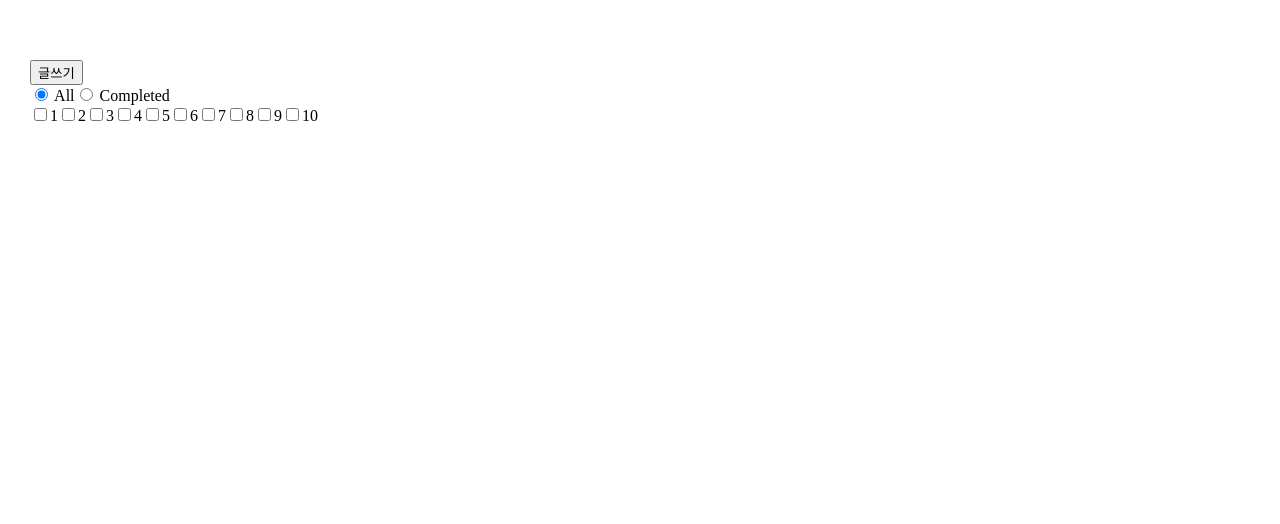
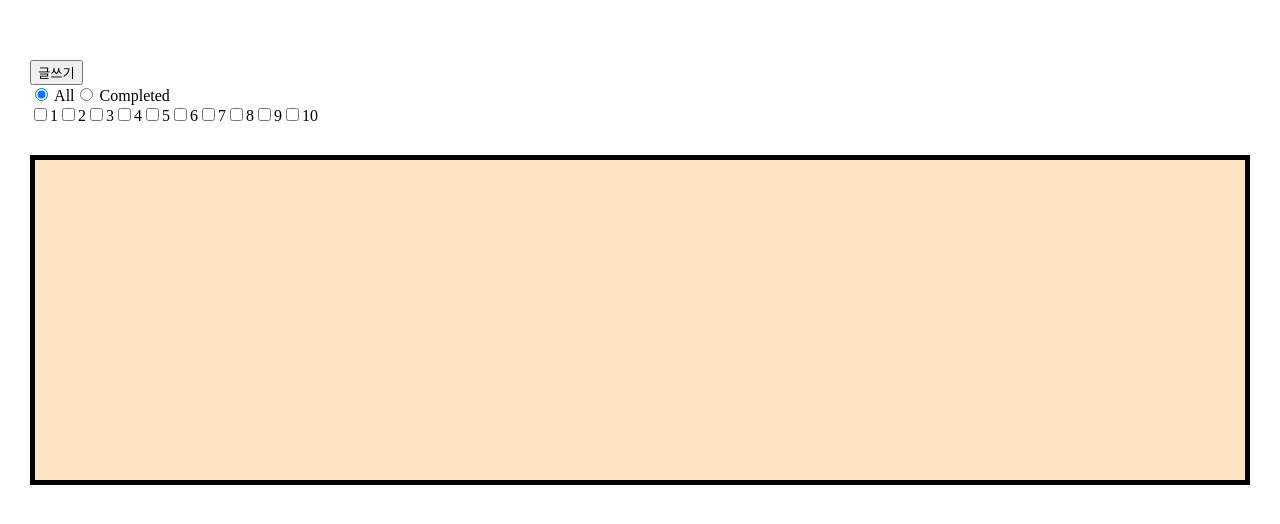
Before and after one commit to shlee1353/todolist, a React (Create React App) app: page / in a window 1280 px wide. Shown: the top 524 px of the page. Built offline with nearby package versions, Linux system fonts and the light colour scheme.

Commit message:
Add console (#6)
Co-authored-by: USER <user@AL01467022.local>

```diff
--- a/src/components/TodoList/TodoList.js
+++ b/src/components/TodoList/TodoList.js
@@ -1,4 +1,4 @@
-import React, { useState, useCallback, useEffect } from 'react'
+import React, { useState, useCallback, useEffect, useRef } from 'react'
 import { useDispatch, useSelector } from 'react-redux';
 import { addTodo, deleteTodo, modifyTodo, completeTodo } from '../../modules/todoList/actions';
 import Todo from './Todo';
@@ -14,6 +14,7 @@ const TodoList = props => {
     const [radioValue, setRadioValue] = useState("all");
     const [isHidden, setIsHiddden] = useState(false);
     const [checkedItems, setCheckedItems] = useState([]);
+    const scrollRef = useRef(null);
 
     const values = Array.from(Array(11).keys()).slice(1);
 
@@ -55,6 +56,26 @@ const TodoList = props => {
         setCheckedItems(newCheckedItems);
     });
 
+    const scrollHandler = useCallback(() => {
+        console.log('Y절대위치', window.pageYOffset + scrollRef.current.getBoundingClientRect().top);
+
+        console.log('innerHeight', window.innerHeight);
+
+        console.log('offsetTop', scrollRef.current.offsetTop);
+        console.log('scrollTop', scrollRef.current.scrollTop);
+
+        // entire content & padding (visible or not)
+        console.log('scrollHeight', scrollRef.current.scrollHeight);
+        // visible content & padding
+        console.log('clientHeight', scrollRef.current.clientHeight);
+        // visible content & padding + border + scrollbar
+        console.log('offsetHeight', scrollRef.current.offsetHeight);
+    })
+
+    useEffect(() => {
+        scrollRef.current.addEventListener('scroll', scrollHandler)
+    }, [])
+
     return (
         <div>
             <div className="user_control">
@@ -93,6 +114,7 @@ const TodoList = props => {
             </div>
             {/* [DEV] 필터 기능 추가 */}
             {toggle && <TodoForm onClickAddTodo={handleAddTodo} />}
+            <div className="todo_wrap" ref={scrollRef}>
                 {todoList?.map(todo => (
                     <Todo
                         key={todo.id}
@@ -108,6 +130,7 @@ const TodoList = props => {
                         onClickCompleteTodo={handleCompleteTodo}
                     />
                 ))}
+            </div>
         </div>
     )
 }
--- a/src/index.css
+++ b/src/index.css
@@ -8,6 +8,15 @@ body {
 
 .todo_form input, .todo_form textarea {
     display: block;
+}
+
+.todo_wrap {
+    overflow: hidden;
+    overflow-y: auto;
+    height: 300px;
+    padding: 10px;
+    border: 5px solid;
+    background-color: #ffe4c4;
 }
 
 .todo {
```
Lines whose indentation alone changed are shown as unchanged.
